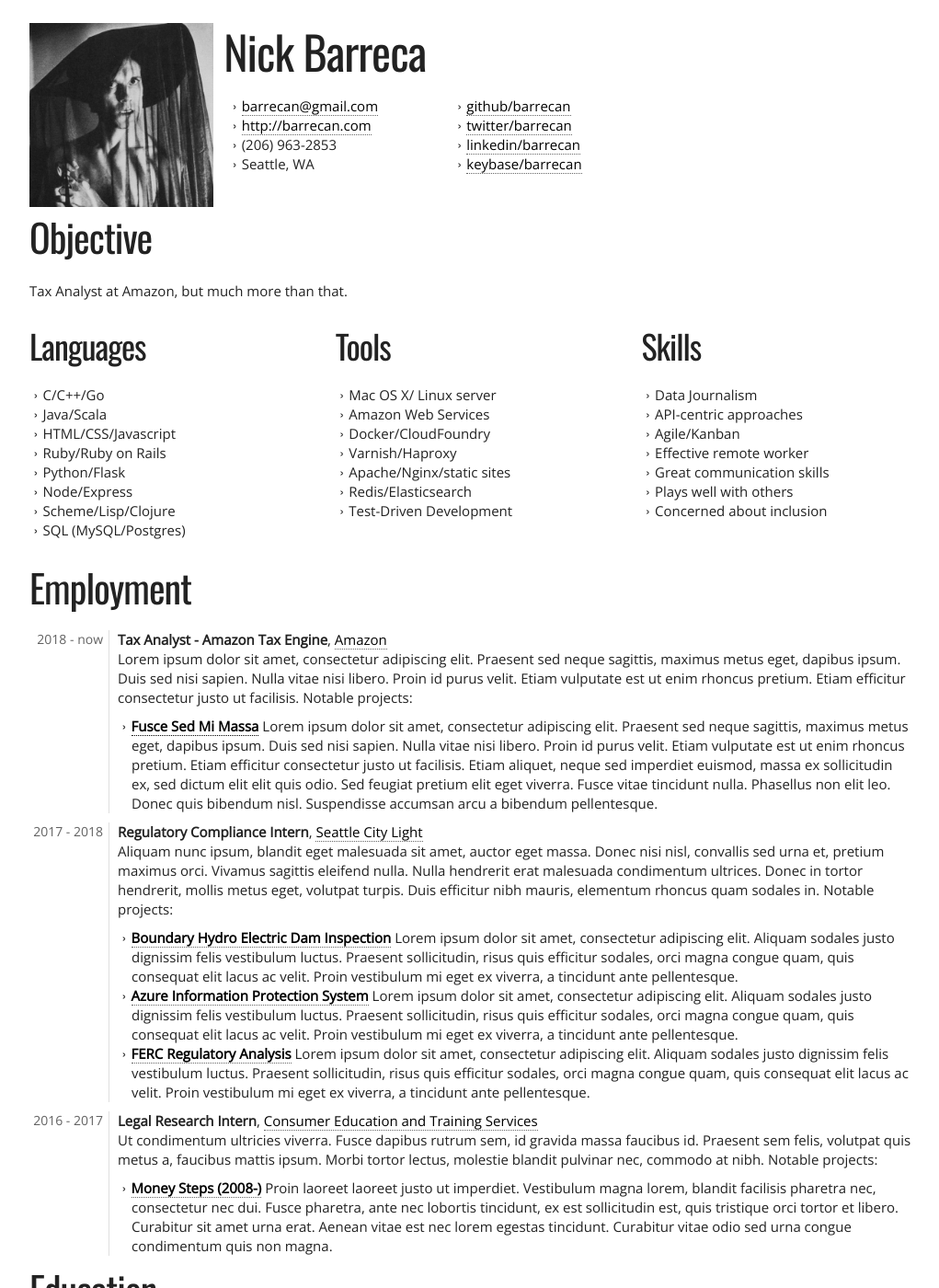
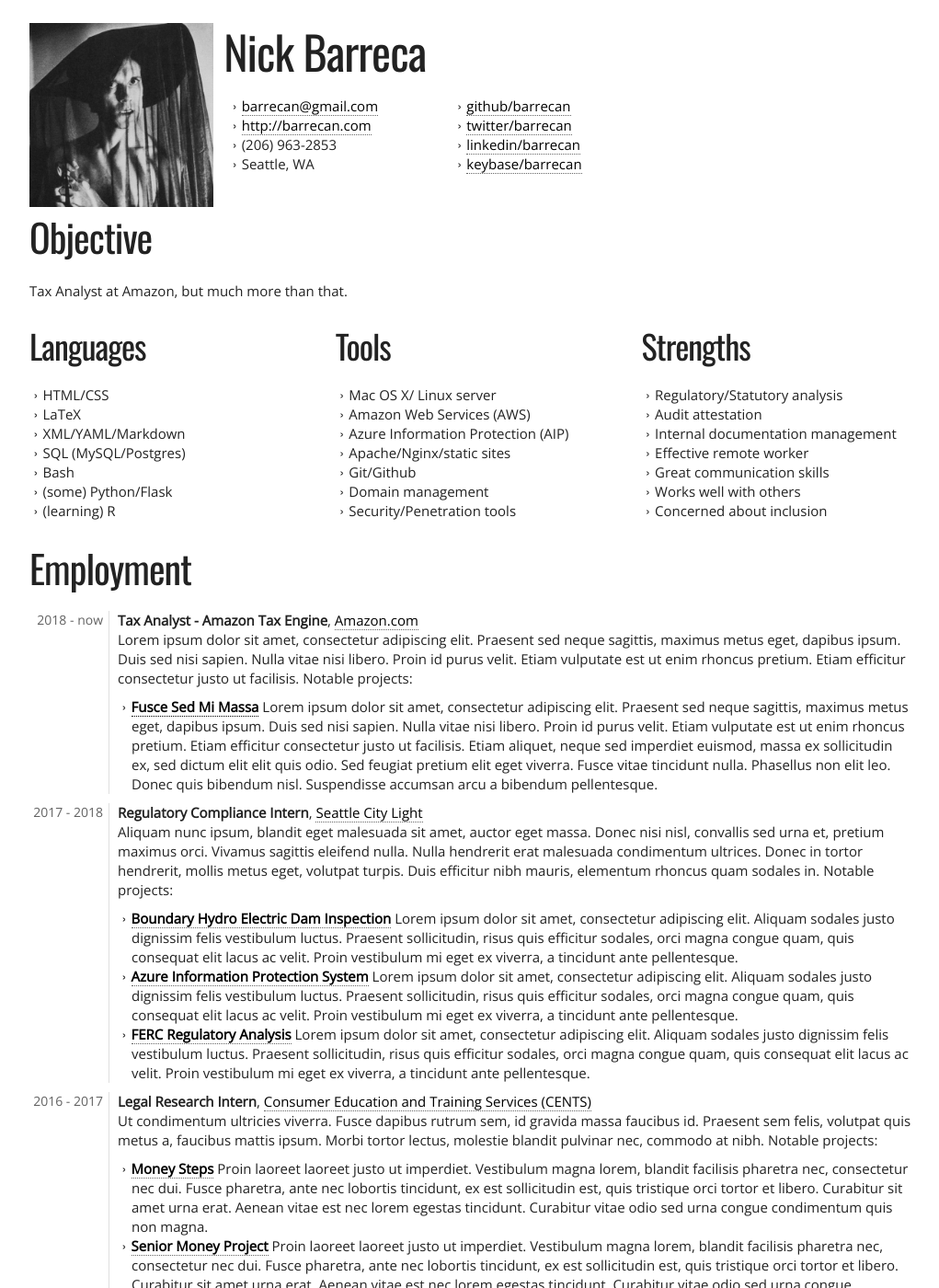
Before and after one commit to barrecan/cv, a Jekyll site: the page built from index.html, in a window 1280 px wide and 1400 px high. Shown: the whole window at 92% size, without its empty margins (128-1149 px from the left). Built offline with Jekyll 4.4.1, drawn with Linux system fonts in a browser that asks for light colours; nearby versions of some CDN libraries.

Commit message:
edited skills and employement sections

```diff
--- a/_data/cv.yml
+++ b/_data/cv.yml
@@ -13,7 +13,7 @@
 objective: >
   Tax Analyst at Amazon, but much more than that.
 career:
-  - company: Amazon
+  - company: Amazon.com
     link: https://www.amazon.com/
     title: Tax Analyst - Amazon Tax Engine
     start: 2018
@@ -33,18 +33,18 @@
       Aliquam nunc ipsum, blandit eget malesuada sit amet, auctor eget massa. Donec nisi nisl, convallis sed urna et, pretium maximus orci. Vivamus sagittis eleifend nulla. Nulla hendrerit erat malesuada condimentum ultrices. Donec in tortor hendrerit, mollis metus eget, volutpat turpis. Duis efficitur nibh mauris, elementum rhoncus quam sodales in.
     projects:
       - title: Boundary Hydro Electric Dam Inspection
-        link: http://seattle.gov/light/
+        link: http://www.seattle.gov/light/Boundary/
         description: >-
           Lorem ipsum dolor sit amet, consectetur adipiscing elit. Aliquam sodales justo dignissim felis vestibulum luctus. Praesent sollicitudin, risus quis efficitur sodales, orci magna congue quam, quis consequat elit lacus ac velit. Proin vestibulum mi eget ex viverra, a tincidunt ante pellentesque.
       - title: Azure Information Protection System
-        link: http://seattle.gov/light/
+        link: https://azure.microsoft.com/en-us/services/information-protection/
         description: >-
           Lorem ipsum dolor sit amet, consectetur adipiscing elit. Aliquam sodales justo dignissim felis vestibulum luctus. Praesent sollicitudin, risus quis efficitur sodales, orci magna congue quam, quis consequat elit lacus ac velit. Proin vestibulum mi eget ex viverra, a tincidunt ante pellentesque.
       - title: FERC Regulatory Analysis
-        link: http://seattle.gov/light/
+        link: https://www.nerc.com/pa/Stand/Pages/Standards-Under-Development.aspx
         description: >-
           Lorem ipsum dolor sit amet, consectetur adipiscing elit. Aliquam sodales justo dignissim felis vestibulum luctus. Praesent sollicitudin, risus quis efficitur sodales, orci magna congue quam, quis consequat elit lacus ac velit. Proin vestibulum mi eget ex viverra, a tincidunt ante pellentesque.
-  - company: Consumer Education and Training Services
+  - company: Consumer Education and Training Services (CENTS)
     link: http://centsprogram.org
     title: Legal Research Intern
     office: Seattle
@@ -53,10 +53,15 @@
     description: >-
       Ut condimentum ultricies viverra. Fusce dapibus rutrum sem, id gravida massa faucibus id. Praesent sem felis, volutpat quis metus a, faucibus mattis ipsum. Morbi tortor lectus, molestie blandit pulvinar nec, commodo at nibh.
     projects:
-      - title: Money Steps (2008-)
-        link: http://centsprogram.org
+      - title: Money Steps
+        link: http://moneystepsproject.org/
         description: >-
           Proin laoreet laoreet justo ut imperdiet. Vestibulum magna lorem, blandit facilisis pharetra nec, consectetur nec dui. Fusce pharetra, ante nec lobortis tincidunt, ex est sollicitudin est, quis tristique orci tortor et libero. Curabitur sit amet urna erat. Aenean vitae est nec lorem egestas tincidunt. Curabitur vitae odio sed urna congue condimentum quis non magna.
+      - title: Senior Money Project
+        link: http://seniormoneyproject.org/
+        description: >-
+          Proin laoreet laoreet justo ut imperdiet. Vestibulum magna lorem, blandit facilisis pharetra nec, consectetur nec dui. Fusce pharetra, ante nec lobortis tincidunt, ex est sollicitudin est, quis tristique orci tortor et libero. Curabitur sit amet urna erat. Aenean vitae est nec lorem egestas tincidunt. Curabitur vitae odio sed urna congue condimentum quis non magna.
+
 
 education:
   - name: Seattle University
@@ -69,29 +74,28 @@
       studies: Legal studies, political theory/philosophy, comparative politics and transitional justice.
 skills:
   languages:
-    - C/C++/Go
-    - Java/Scala
-    - HTML/CSS/Javascript
-    - Ruby/Ruby on Rails
-    - Python/Flask
-    - Node/Express
-    - Scheme/Lisp/Clojure
+    - HTML/CSS
+    - LaTeX
+    - XML/YAML/Markdown
     - SQL (MySQL/Postgres)
+    - Bash
+    - (some) Python/Flask
+    - (learning) R
   tools:
     - Mac OS X/ Linux server
-    - Amazon Web Services
-    - Docker/CloudFoundry
-    - Varnish/Haproxy
+    - Amazon Web Services (AWS)
+    - Azure Information Protection (AIP)
     - Apache/Nginx/static sites
-    - Redis/Elasticsearch
-    - Test-Driven Development
+    - Git/Github
+    - Domain management
+    - Security/Penetration tools
   creative:
-    - Data Journalism
-    - API-centric approaches
-    - Agile/Kanban
+    - Regulatory/Statutory analysis
+    - Audit attestation
+    - Internal documentation management
     - Effective remote worker
     - Great communication skills
-    - Plays well with others
+    - Works well with others
     - Concerned about inclusion
 interests:
   - title: Solving a Century-Old Typographical Mystery
--- a/_includes/skills.html
+++ b/_includes/skills.html
@@ -21,7 +21,7 @@
     </section>
 
     <section class="four columns">
-      <h3>Skills</h3>
+      <h3>Strengths</h3>
 
       <ul>
         {% for item in site.data.cv.skills.creative %}
```
